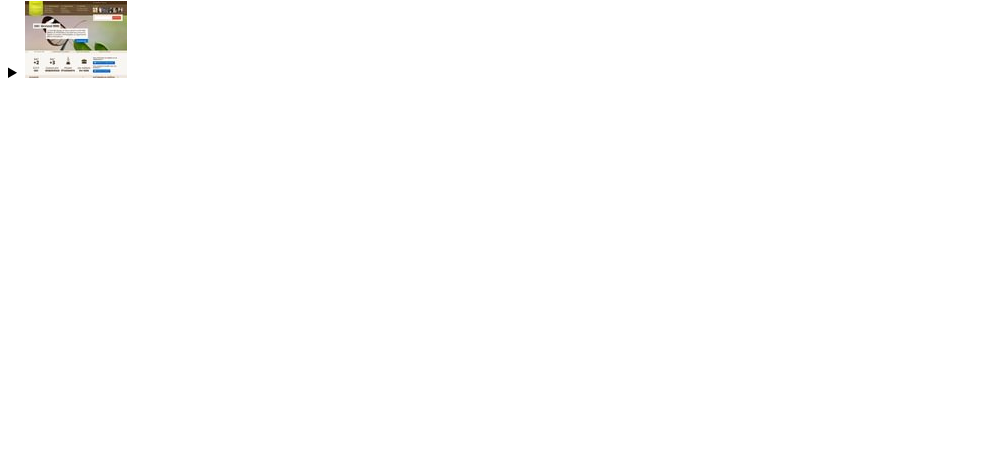
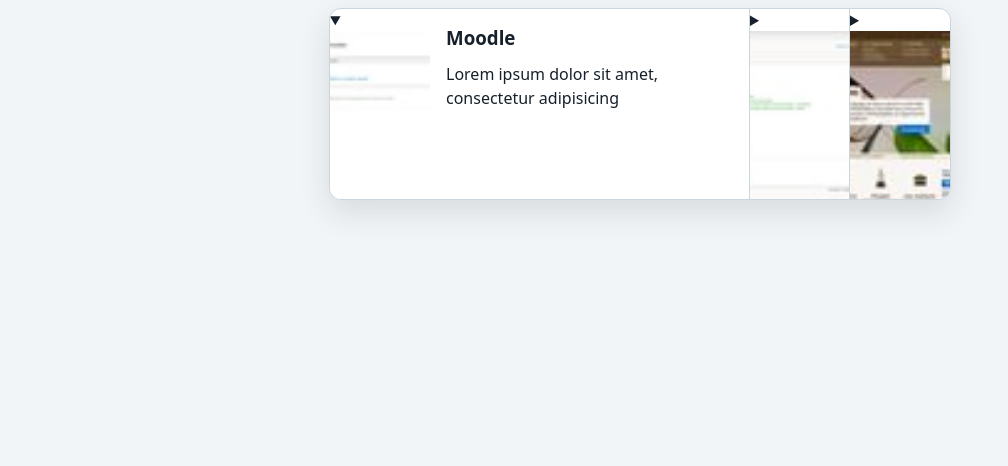
Before and after one commit to MMI-NFC-2026/sae105-r112-tp4-yalcincollins-erol, a plain HTML site: page index.html in a window 1280 px wide. Shown: the part 334-800 px from the top of the page, without its empty margins (0-1008 px from the left). Drawn offline with Linux system fonts and the light colour scheme.

Commit message:
style: define accordion panel layout

```diff
--- a/src/css/components/accordeon.css
+++ b/src/css/components/accordeon.css
@@ -1,3 +1,79 @@
 /**
 * Accordeon
 */
+
+* {
+  box-sizing: border-box;
+}
+
+body {
+  min-height: 100vh;
+  margin: 0;
+  padding: 2rem;
+  display: grid;
+  align-content: center;
+  justify-items: center;
+  gap: 2rem;
+  font-family: system-ui, sans-serif;
+  color: #17212b;
+  background: #f2f5f7;
+}
+
+h1 {
+  margin: 0;
+}
+
+.accordeon {
+  display: flex;
+  align-items: stretch;
+  max-width: 100%;
+  overflow-x: auto;
+  border: 1px solid #cbd5dc;
+  border-radius: 0.75rem;
+  background: #fff;
+  box-shadow: 0 0.75rem 2rem rgb(23 33 43 / 12%);
+}
+
+.accordeon > details {
+  display: flex;
+  flex: 0 0 auto;
+  width: 100px;
+  height: 190px;
+  overflow: hidden;
+  border-right: 1px solid #cbd5dc;
+}
+
+.accordeon > details:last-child {
+  border-right: 0;
+}
+
+.accordeon > details[open] {
+  width: calc(100px + 20rem);
+}
+
+.accordeon > details > summary {
+  flex: 0 0 100px;
+  cursor: pointer;
+}
+
+.accordeon > details > summary img {
+  display: block;
+  width: 100%;
+  height: 100%;
+  object-fit: cover;
+}
+
+.accordeon > details > div {
+  flex: 0 0 20rem;
+  overflow-y: auto;
+  padding: 1rem;
+}
+
+.accordeon h3 {
+  margin: 0 0 0.75rem;
+}
+
+.accordeon p {
+  margin: 0;
+  line-height: 1.5;
+}
```
